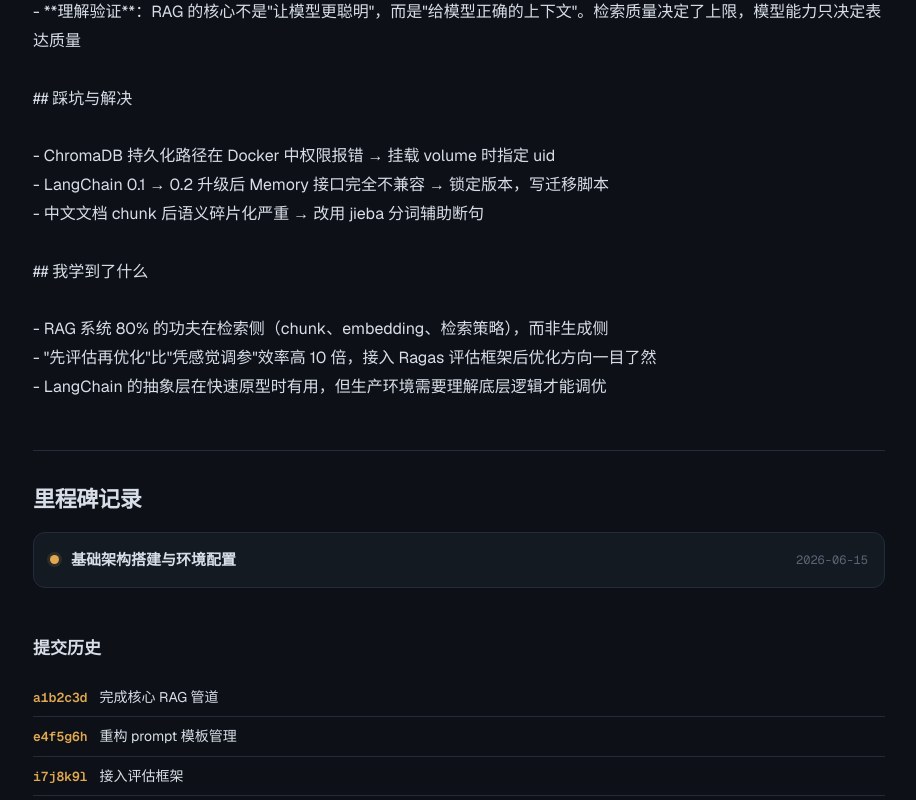
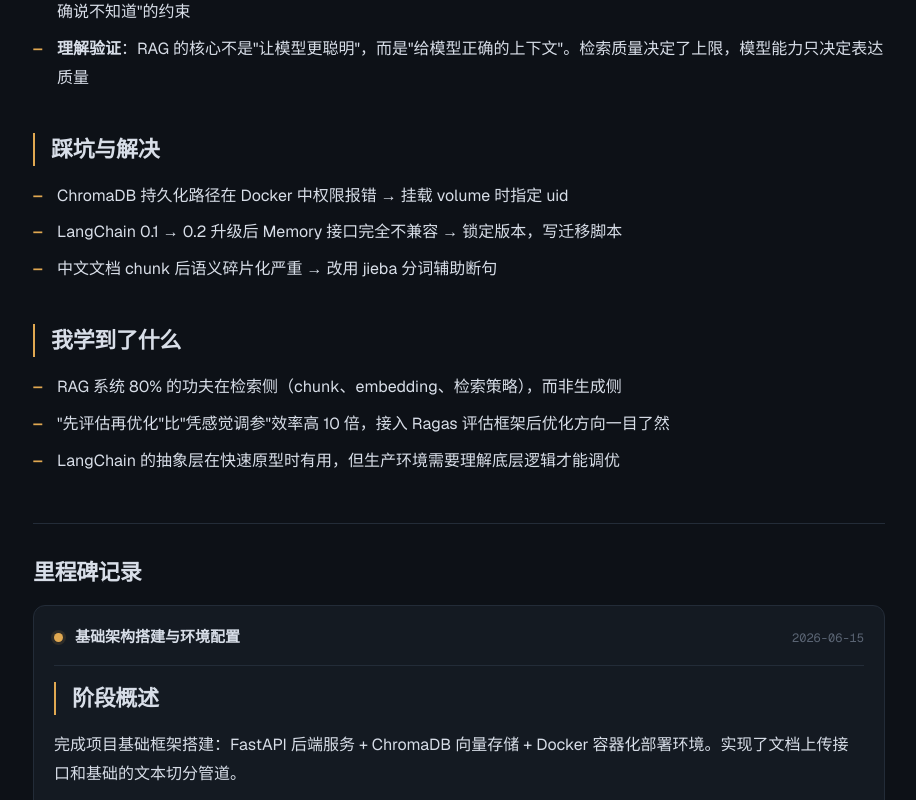
Before and after one commit to lhb-zero/TraceBack, a Next.js app: page /retros/2026/rag-chatbot in a window 1280 px wide. Shown: the part 1280-2080 px from the top of the page, without its empty margins (181-1097 px from the left). Built offline with nearby package versions, Linux system fonts and the light colour scheme.

Commit message:
feat: 接入 next-mdx-remote 实现正文 MDX 渲染（复盘/踩坑/里程碑）

```diff
--- a/content/pitfalls/2026/2026-07-05-langchain-upgrade-break.mdx
+++ b/content/pitfalls/2026/2026-07-05-langchain-upgrade-break.mdx
@@ -1,10 +1,13 @@
 ---
-title: "LangChain 0.1 升级 0.2 后 Memory 接口不兼容"
-date: 2026-07-05
-tags: [langchain, python, 版本兼容]
-severity: high
-related_project: "rag-chatbot"
-resolved: true
+title: LangChain 0.1 升级 0.2 后 Memory 接口不兼容
+date: 2026-07-05T00:00:00.000Z
+tags:
+  - langchain
+  - python
+  - 版本兼容
+severity: low
+related_project: rag-chatbot
+resolved: false
 ---
 
 ## 问题现象
--- a/src/app/pitfalls/[year]/[slug]/page.tsx
+++ b/src/app/pitfalls/[year]/[slug]/page.tsx
@@ -1,8 +1,10 @@
 import { notFound } from "next/navigation";
 import Link from "next/link";
+import { MDXRemote } from "next-mdx-remote/rsc";
 import TopNav from "@/components/TopNav";
 import Footer from "@/components/Footer";
 import PitfallEditor from "@/components/PitfallEditor";
+import { mdxComponents } from "@/components/MDXComponents";
 import { getPitfall, getAllPitfallSlugs } from "@/lib/pitfalls";
 
 export function generateStaticParams() {
@@ -98,11 +100,13 @@ export default async function PitfallDetailPage({
             />
           </div>
 
-          {/* Content */}
+          {/* Content (MDX rendered) */}
           <article>
-            <div className="space-y-8 whitespace-pre-line text-base leading-[1.8] text-foreground">
-              {pitfall.content}
-            </div>
+            <MDXRemote
+              source={pitfall.content}
+              components={mdxComponents}
+              options={{ parseFrontmatter: false, mdxOptions: { format: "md" } }}
+            />
           </article>
 
           {/* Related project link */}
--- a/src/app/retros/[year]/[slug]/page.tsx
+++ b/src/app/retros/[year]/[slug]/page.tsx
@@ -1,8 +1,10 @@
 import { notFound } from "next/navigation";
 import Link from "next/link";
+import { MDXRemote } from "next-mdx-remote/rsc";
 import TopNav from "@/components/TopNav";
 import Footer from "@/components/Footer";
 import RetroEditor from "@/components/RetroEditor";
+import { mdxComponents } from "@/components/MDXComponents";
 import { getRetroProject, getAllRetroSlugs } from "@/lib/retros";
 import { getPitfallsByProject } from "@/lib/pitfalls";
 
@@ -128,24 +130,33 @@ export default async function RetroDetailPage({
             </nav>
           )}
 
-          {/* Main content (rendered as plain text sections) */}
+          {/* Main content (MDX rendered) */}
           <article className="prose-tb">
-            <div className="space-y-8 whitespace-pre-line text-base leading-[1.8] text-foreground">
-              {project.content}
-            </div>
+            <MDXRemote
+              source={project.content}
+              components={mdxComponents}
+              options={{ parseFrontmatter: false, mdxOptions: { format: "md" } }}
+            />
           </article>
 
           {/* Milestones */}
           {project.milestones.length > 0 && (
             <section className="mt-12 border-t border-border pt-8">
               <h2 className="mb-4 text-[22px] font-bold tracking-[-0.015em]">里程碑记录</h2>
-              <div className="space-y-3">
+              <div className="space-y-6">
                 {project.milestones.map((ms) => (
-                  <div key={ms.slug} className="rounded-lg border border-border bg-surface p-4">
-                    <div className="flex items-center gap-3">
+                  <div key={ms.slug} className="rounded-lg border border-border bg-surface p-5">
+                    <div className="mb-4 flex items-center gap-3">
                       <span className="h-[9px] w-[9px] rounded-full bg-primary shadow-[0_0_0_3px_var(--tb-primary-tint)]" />
                       <span className="text-[15px] font-semibold text-foreground">{ms.frontmatter.title}</span>
                       <span className="ml-auto font-mono text-xs text-subtle">{ms.frontmatter.date}</span>
+                    </div>
+                    <div className="border-t border-border pt-4">
+                      <MDXRemote
+                        source={ms.content}
+                        components={mdxComponents}
+                        options={{ parseFrontmatter: false, mdxOptions: { format: "md" } }}
+                      />
                     </div>
                   </div>
                 ))}
--- /dev/null
+++ b/src/components/MDXComponents.tsx
@@ -0,0 +1,160 @@
+import type { ComponentPropsWithoutRef } from "react";
+
+/* ============================================================
+   MDX component overrides — TraceBack design tokens
+   Maps raw HTML elements from MDX to styled components.
+   ============================================================ */
+
+function H2(props: ComponentPropsWithoutRef<"h2">) {
+  return (
+    <h2
+      className="mt-10 mb-4 border-l-2 border-primary pl-4 text-[22px] font-bold tracking-[-0.015em] text-foreground first:mt-0"
+      {...props}
+    />
+  );
+}
+
+function H3(props: ComponentPropsWithoutRef<"h3">) {
+  return (
+    <h3
+      className="mt-8 mb-3 text-[17px] font-semibold text-foreground"
+      {...props}
+    />
+  );
+}
+
+function H4(props: ComponentPropsWithoutRef<"h4">) {
+  return (
+    <h4
+      className="mt-6 mb-2 text-[15px] font-semibold text-foreground"
+      {...props}
+    />
+  );
+}
+
+function P(props: ComponentPropsWithoutRef<"p">) {
+  return (
+    <p className="mb-4 text-base leading-[1.8] text-foreground" {...props} />
+  );
+}
+
+function Ul(props: ComponentPropsWithoutRef<"ul">) {
+  return (
+    <ul
+      className="mb-4 list-none space-y-2 pl-0"
+      {...props}
+    />
+  );
+}
+
+function Ol(props: ComponentPropsWithoutRef<"ol">) {
+  return (
+    <ol
+      className="mb-4 list-decimal space-y-2 pl-6 marker:font-mono marker:text-sm marker:text-primary"
+      {...props}
+    />
+  );
+}
+
+function Li(props: ComponentPropsWithoutRef<"li">) {
+  return (
+    <li
+      className="relative pl-6 text-base leading-[1.8] text-foreground before:absolute before:left-0 before:top-0 before:font-mono before:font-semibold before:text-primary before:content-['—']"
+      {...props}
+    />
+  );
+}
+
+function Blockquote(props: ComponentPropsWithoutRef<"blockquote">) {
+  return (
+    <blockquote
+      className="my-5 rounded-r-sm border-l-2 border-primary bg-[var(--tb-primary-tint)] px-5 py-3.5"
+      {...props}
+    />
+  );
+}
+
+function Pre(props: ComponentPropsWithoutRef<"pre">) {
+  return (
+    <div className="my-5 overflow-hidden rounded-md border border-border">
+      <pre
+        className="overflow-x-auto bg-sunken p-4 font-mono text-[13px] leading-[1.7] text-foreground"
+        {...props}
+      />
+    </div>
+  );
+}
+
+function InlineCode(props: ComponentPropsWithoutRef<"code">) {
+  return (
+    <code
+      className="rounded-sm border border-border bg-sunken px-1.5 py-px font-mono text-[0.92em] text-primary-strong"
+      {...props}
+    />
+  );
+}
+
+function A(props: ComponentPropsWithoutRef<"a">) {
+  const isExternal = props.href?.startsWith("http");
+  return (
+    <a
+      className="text-primary underline decoration-primary/40 underline-offset-2 transition-colors hover:text-primary-strong hover:decoration-primary"
+      {...(isExternal ? { target: "_blank", rel: "noopener noreferrer" } : {})}
+      {...props}
+    />
+  );
+}
+
+function Hr(props: ComponentPropsWithoutRef<"hr">) {
+  return <hr className="my-8 border-border" {...props} />;
+}
+
+function Strong(props: ComponentPropsWithoutRef<"strong">) {
+  return <strong className="font-semibold text-foreground" {...props} />;
+}
+
+function Table(props: ComponentPropsWithoutRef<"table">) {
+  return (
+    <div className="my-5 overflow-x-auto rounded-md border border-border">
+      <table className="w-full border-collapse text-sm" {...props} />
+    </div>
+  );
+}
+
+function Th(props: ComponentPropsWithoutRef<"th">) {
+  return (
+    <th
+      className="border-b border-border bg-surface px-4 py-2.5 text-left font-mono text-xs font-semibold uppercase tracking-[0.04em] text-subtle"
+      {...props}
+    />
+  );
+}
+
+function Td(props: ComponentPropsWithoutRef<"td">) {
+  return (
+    <td
+      className="border-b border-border px-4 py-2.5 text-foreground"
+      {...props}
+    />
+  );
+}
+
+// Placeholder for future custom components (e.g. <UnderstandingVerification />)
+export const mdxComponents = {
+  h2: H2,
+  h3: H3,
+  h4: H4,
+  p: P,
+  ul: Ul,
+  ol: Ol,
+  li: Li,
+  blockquote: Blockquote,
+  pre: Pre,
+  code: InlineCode,
+  a: A,
+  hr: Hr,
+  strong: Strong,
+  table: Table,
+  th: Th,
+  td: Td,
+};
```
